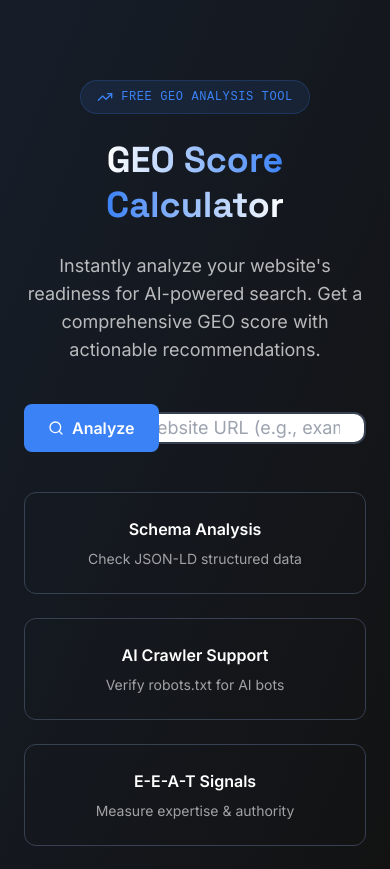
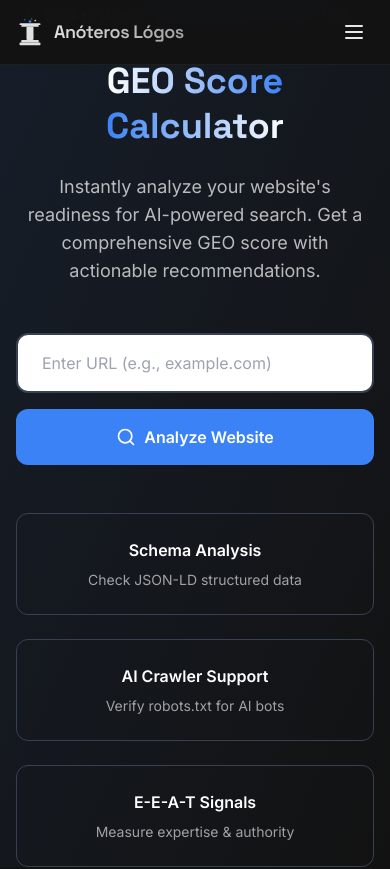
Before and after one commit to DelovoyMotiv/anteroslogos, a React (Vite) app: page /geo-audit in a window 390 px wide. Shown: the top 869 px of the page. Built offline with nearby package versions, Linux system fonts and the light colour scheme.

Commit message:
Improve GEO Audit mobile responsiveness and add Footer

```diff
--- a/pages/GeoAuditPage.tsx
+++ b/pages/GeoAuditPage.tsx
@@ -1,8 +1,12 @@
 import { useState } from 'react';
+import { useNavigate } from 'react-router-dom';
 import { auditWebsite, type AuditResult } from '../utils/geoAudit';
-import { Search, AlertCircle, CheckCircle, TrendingUp, Download, Share2, ExternalLink } from 'lucide-react';
+import { Search, AlertCircle, CheckCircle, TrendingUp, Download, Share2, ExternalLink, ArrowLeft } from 'lucide-react';
+import Header from '../components/Header';
+import Footer from '../components/Footer';
 
 const GeoAuditPage = () => {
+  const navigate = useNavigate();
   const [url, setUrl] = useState('');
   const [isAnalyzing, setIsAnalyzing] = useState(false);
   const [result, setResult] = useState<AuditResult | null>(null);
@@ -64,12 +68,26 @@ const GeoAuditPage = () => {
 
   return (
     <div className="min-h-screen bg-brand-bg text-brand-text">
+      <Header
+        onMethodClick={() => navigate('/')}
+        onClientsClick={() => navigate('/')}
+        onContactClick={() => navigate('/')}
+      />
       {/* Hero Section */}
-      <section className="relative py-20 md:py-32 overflow-hidden">
+      <section className="relative pt-32 pb-20 md:pt-40 md:pb-32 overflow-hidden">
         <div className="absolute inset-0 bg-gradient-to-br from-brand-accent/10 via-transparent to-transparent"></div>
         <div className="absolute inset-0 bg-[radial-gradient(circle_at_30%_50%,rgba(59,130,246,0.1),transparent)]"></div>
 
-        <div className="relative z-10 max-w-4xl mx-auto px-6 text-center">
+        <div className="relative z-10 max-w-4xl mx-auto px-4 sm:px-6 text-center">
+          {/* Back to Home */}
+          <button
+            onClick={() => navigate('/')}
+            className="inline-flex items-center gap-2 text-brand-accent hover:text-blue-400 transition-colors mb-8"
+          >
+            <ArrowLeft className="w-4 h-4" />
+            <span className="text-sm font-medium">Back to Home</span>
+          </button>
+
           <div className="inline-flex items-center gap-2 px-4 py-2 mb-6 bg-brand-accent/10 border border-brand-accent/20 rounded-full">
             <TrendingUp className="w-4 h-4 text-brand-accent" />
             <span className="font-mono text-xs tracking-wider uppercase text-brand-accent">Free GEO Analysis Tool</span>
@@ -87,29 +105,59 @@ const GeoAuditPage = () => {
 
           {/* Analysis Form */}
           <form onSubmit={handleAnalyze} className="max-w-2xl mx-auto mb-8">
-            <div className="relative">
+            {/* Desktop: Input with button inside */}
+            <div className="hidden md:block relative">
               <input
                 type="text"
                 value={url}
                 onChange={(e) => setUrl(e.target.value)}
                 placeholder="Enter your website URL (e.g., example.com)"
-                className="w-full px-6 py-5 pr-32 bg-white/5 border-2 border-brand-secondary focus:border-brand-accent rounded-xl text-lg focus:outline-none transition-colors"
+                className="w-full px-6 py-5 pr-40 bg-white/5 border-2 border-brand-secondary focus:border-brand-accent rounded-xl text-lg focus:outline-none transition-colors"
                 disabled={isAnalyzing}
               />
               <button
                 type="submit"
                 disabled={isAnalyzing}
-                className="absolute right-2 top-1/2 -translate-y-1/2 bg-brand-accent hover:bg-blue-500 text-white px-6 py-3 rounded-lg font-semibold transition-all disabled:opacity-50 disabled:cursor-not-allowed flex items-center gap-2"
+                className="absolute right-2 top-1/2 -translate-y-1/2 bg-brand-accent hover:bg-blue-500 text-white px-6 py-3 rounded-lg font-semibold transition-all disabled:opacity-50 disabled:cursor-not-allowed flex items-center gap-2 whitespace-nowrap"
               >
                 {isAnalyzing ? (
                   <>
                     <div className="w-4 h-4 border-2 border-white border-t-transparent rounded-full animate-spin"></div>
-                    Analyzing...
+                    <span>Analyzing...</span>
                   </>
                 ) : (
                   <>
                     <Search className="w-4 h-4" />
-                    Analyze
+                    <span>Analyze</span>
+                  </>
+                )}
+              </button>
+            </div>
+
+            {/* Mobile: Stacked input and button */}
+            <div className="md:hidden space-y-4">
+              <input
+                type="text"
+                value={url}
+                onChange={(e) => setUrl(e.target.value)}
+                placeholder="Enter URL (e.g., example.com)"
+                className="w-full px-6 py-4 bg-white/5 border-2 border-brand-secondary focus:border-brand-accent rounded-xl text-base focus:outline-none transition-colors"
+                disabled={isAnalyzing}
+              />
+              <button
+                type="submit"
+                disabled={isAnalyzing}
+                className="w-full bg-brand-accent hover:bg-blue-500 text-white px-6 py-4 rounded-xl font-semibold transition-all disabled:opacity-50 disabled:cursor-not-allowed flex items-center justify-center gap-2"
+              >
+                {isAnalyzing ? (
+                  <>
+                    <div className="w-5 h-5 border-2 border-white border-t-transparent rounded-full animate-spin"></div>
+                    <span>Analyzing Your Site...</span>
+                  </>
+                ) : (
+                  <>
+                    <Search className="w-5 h-5" />
+                    <span>Analyze Website</span>
                   </>
                 )}
               </button>
@@ -144,14 +192,14 @@ const GeoAuditPage = () => {
         <section className="py-16 px-6">
           <div className="max-w-6xl mx-auto">
             {/* Overall Score */}
-            <div className="mb-12 p-8 bg-gradient-to-br from-brand-secondary/30 to-transparent border border-brand-accent/30 rounded-2xl">
-              <div className="flex flex-col md:flex-row items-center justify-between gap-6">
-                <div>
-                  <h2 className="text-2xl font-bold mb-2">Overall GEO Score</h2>
-                  <p className="text-white/60">Analyzed: {new URL(result.url).hostname}</p>
+            <div className="mb-12 p-6 sm:p-8 bg-gradient-to-br from-brand-secondary/30 to-transparent border border-brand-accent/30 rounded-2xl">
+              <div className="flex flex-col lg:flex-row items-center justify-between gap-6">
+                <div className="text-center lg:text-left">
+                  <h2 className="text-xl sm:text-2xl font-bold mb-2">Overall GEO Score</h2>
+                  <p className="text-sm sm:text-base text-white/60 break-all">Analyzed: {new URL(result.url).hostname}</p>
                 </div>
                 <div className="text-center">
-                  <div className={`text-7xl font-bold ${getScoreColor(result.overallScore)}`}>
+                  <div className={`text-6xl sm:text-7xl font-bold ${getScoreColor(result.overallScore)}`}>
                     {result.overallScore}
                   </div>
                   <div className="text-white/40 text-sm mt-1">out of 100</div>
@@ -161,6 +209,7 @@ const GeoAuditPage = () => {
                     onClick={downloadReport}
                     className="p-3 bg-white/5 hover:bg-white/10 border border-brand-secondary hover:border-brand-accent rounded-lg transition-all"
                     title="Download Report"
+                    aria-label="Download JSON report"
                   >
                     <Download className="w-5 h-5" />
                   </button>
@@ -168,6 +217,7 @@ const GeoAuditPage = () => {
                     onClick={shareResults}
                     className="p-3 bg-white/5 hover:bg-white/10 border border-brand-secondary hover:border-brand-accent rounded-lg transition-all"
                     title="Share Results"
+                    aria-label="Share on Twitter"
                   >
                     <Share2 className="w-5 h-5" />
                   </button>
@@ -251,8 +301,8 @@ const GeoAuditPage = () => {
                           : 'bg-blue-500/5 border-blue-500/30'
                       }`}
                     >
-                      <div className="flex items-start gap-4">
-                        <div className={`px-3 py-1 rounded-full text-xs font-bold uppercase ${
+                      <div className="flex flex-col sm:flex-row items-start gap-4">
+                        <div className={`px-3 py-1 rounded-full text-xs font-bold uppercase flex-shrink-0 ${
                           rec.priority === 'high'
                             ? 'bg-red-500/20 text-red-400'
                             : rec.priority === 'medium'
@@ -261,8 +311,8 @@ const GeoAuditPage = () => {
                         }`}>
                           {rec.priority}
                         </div>
-                        <div className="flex-1">
-                          <div className="flex items-center gap-2 mb-2">
+                        <div className="flex-1 w-full sm:w-auto">
+                          <div className="flex flex-col sm:flex-row sm:items-center gap-1 sm:gap-2 mb-2">
                             <h4 className="font-bold">{rec.title}</h4>
                             <span className="text-xs text-white/40">• {rec.category}</span>
                           </div>
@@ -317,6 +367,14 @@ const GeoAuditPage = () => {
           </div>
         </div>
       </section>
+
+      <Footer
+        onMethodClick={() => navigate('/')}
+        onClientsClick={() => navigate('/')}
+        onFAQClick={() => navigate('/')}
+        onPhilosophyClick={() => navigate('/')}
+        onContactClick={() => navigate('/')}
+      />
     </div>
   );
 };
```
